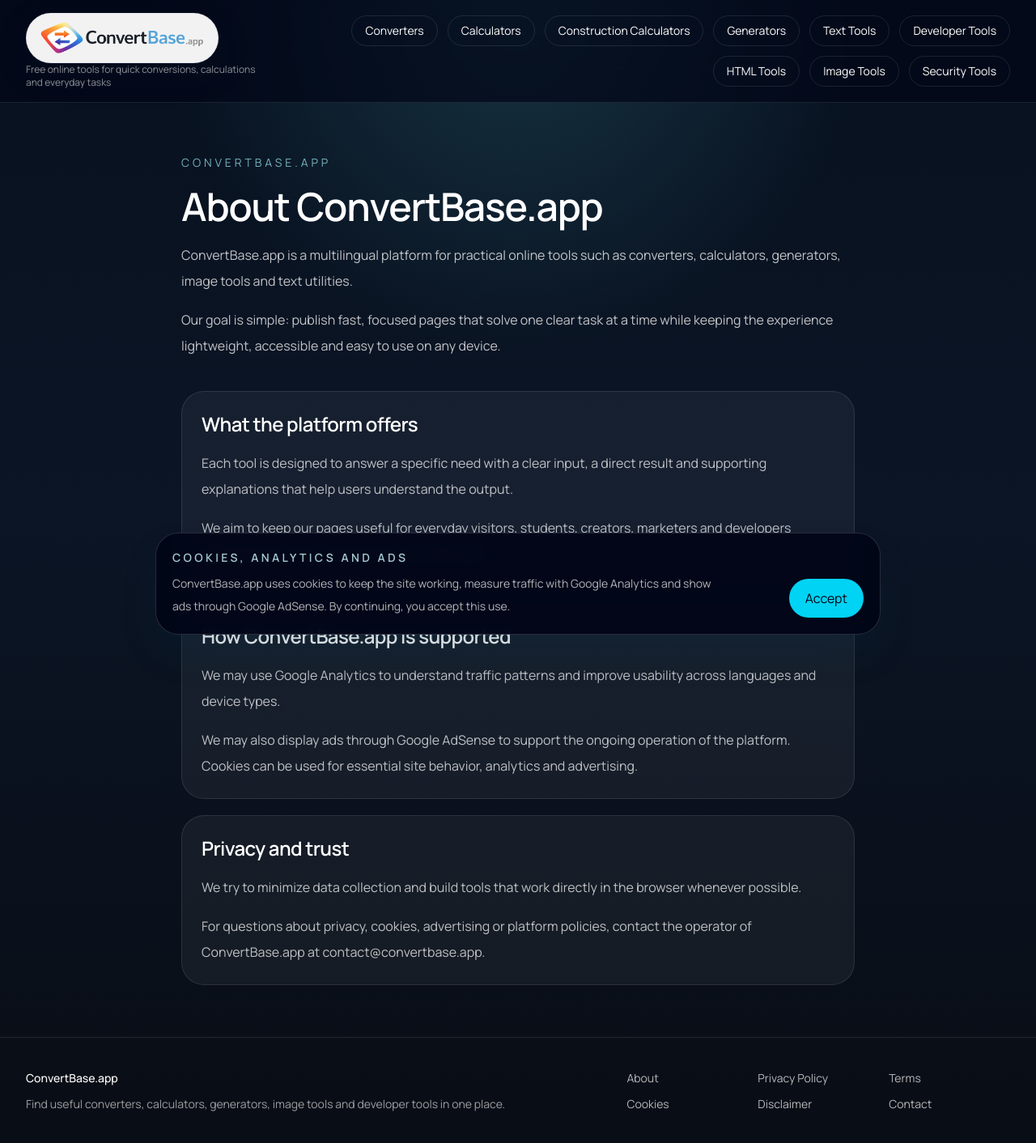
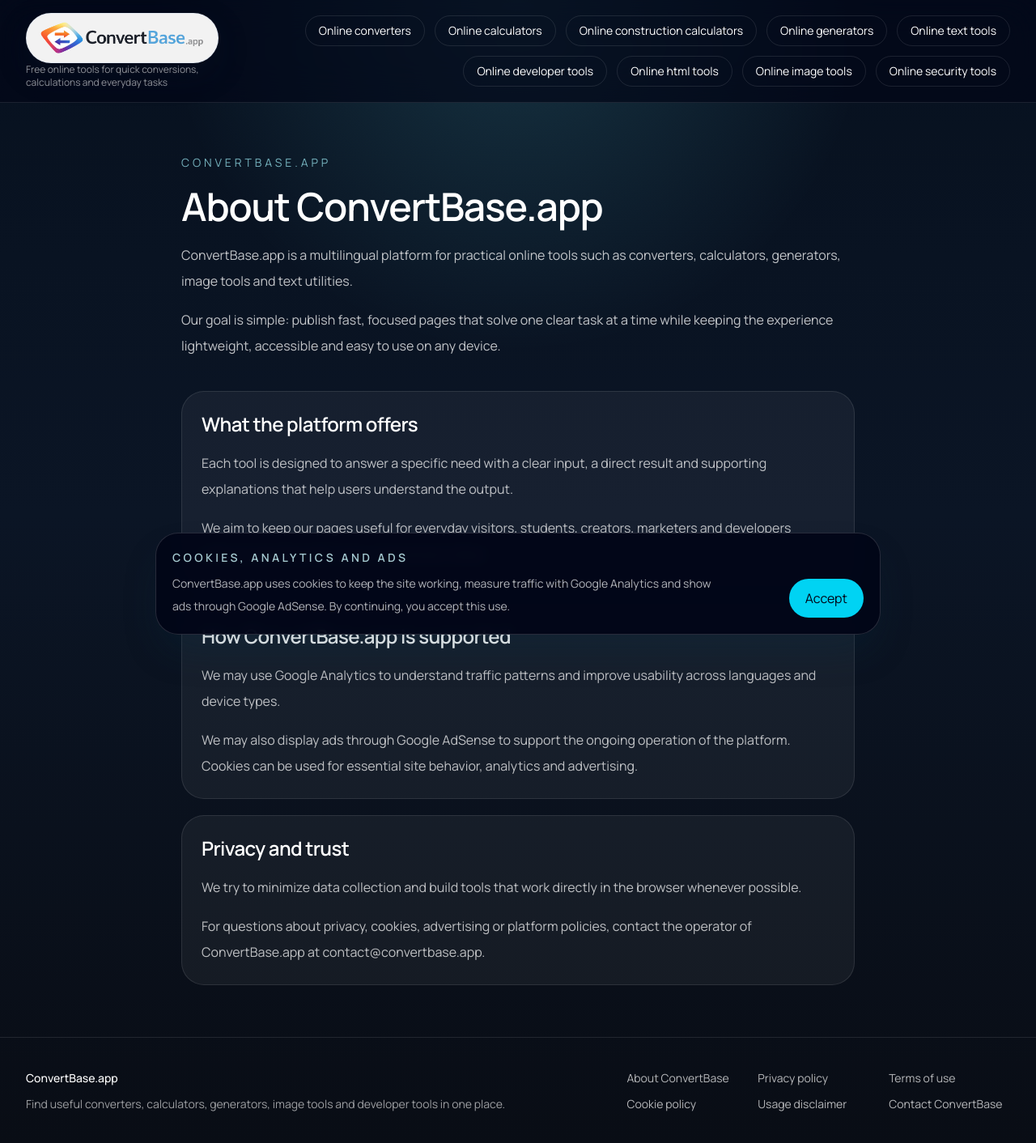
Before and after one commit to pacel1/Tools, a Next.js app: page /en/about in a window 1280 px wide. Shown: the whole page at 81% size. Built offline with nearby package versions, Linux system fonts and the light colour scheme; no server answers.

Commit message:
Polish SEO audit signals

```diff
--- a/src/app/[locale]/[category]/page.tsx
+++ b/src/app/[locale]/[category]/page.tsx
@@ -4,13 +4,14 @@
 import { ToolCard } from "@/components/marketing/tool-card";
 import { categoryCatalog } from "@/data/categories/catalog";
 import { locales, type Locale, type ToolCategory } from "@/lib/constants";
-import { getSiteName } from "@/lib/env";
+import { getSiteUrl } from "@/lib/env";
 import {
   buildCategoryCanonical,
   buildCategoryStructuredData
 } from "@/lib/seo/category-hub";
 import { normalizeMetaDescription } from "@/lib/seo/meta-description";
 import { normalizeMetaTitle } from "@/lib/seo/meta-title";
+import { buildSocialMetadata } from "@/lib/seo/social";
 import { buildCategoryAlternates } from "@/lib/seo/tool-metadata";
 import { getActiveCategories } from "@/lib/tools/categories";
 import {
@@ -142,6 +143,29 @@
   }
 } as const;
 
+const metaDescriptionFillers = {
+  en: {
+    base: "Includes practical browser tools for quick formatting, conversion and everyday workflows.",
+    tasks: "Key tasks"
+  },
+  pl: {
+    base: "Obejmuje praktyczne narzedzia online do szybkiego formatowania, konwersji i codziennej pracy.",
+    tasks: "Wazne zadania"
+  },
+  es: {
+    base: "Incluye herramientas online para formatear, convertir y resolver tareas rapidas en el navegador.",
+    tasks: "Tareas clave"
+  },
+  de: {
+    base: "Enthaelt praktische Browser-Tools fuer Formatierung, Umrechnung und schnelle Alltagsaufgaben.",
+    tasks: "Wichtige Aufgaben"
+  },
+  fr: {
+    base: "Inclut des outils en ligne pour formater, convertir et traiter rapidement les taches courantes.",
+    tasks: "Taches cles"
+  }
+} as const;
+
 function buildToolLinks(locale: Locale, category: ToolCategory) {
   return getToolsByCategory(locale, category).map(({ definition, content }) => ({
     id: definition.id,
@@ -151,6 +175,32 @@
     category: definition.category,
     seoPriority: definition.seoPriority
   }));
+}
+
+function getTextLength(value: string) {
+  return Array.from(value).length;
+}
+
+function buildCategoryMetaDescription({
+  locale,
+  description,
+  featuredSearches
+}: {
+  locale: Locale;
+  description: string;
+  featuredSearches: string[];
+}) {
+  if (getTextLength(description) >= 120) {
+    return description;
+  }
+
+  const searches = featuredSearches.slice(0, 2).join(", ");
+  const filler = metaDescriptionFillers[locale];
+  const extension = searches
+    ? `${filler.base} ${filler.tasks}: ${searches}.`
+    : filler.base;
+
+  return `${description} ${extension}`;
 }
 
 function buildFallbackCategoryHubContent({
@@ -253,26 +303,24 @@
 
   const title = normalizeMetaTitle(hub?.title ?? meta.label[locale]);
   const description = normalizeMetaDescription(
-    hub?.description ?? meta.description[locale],
+    buildCategoryMetaDescription({
+      locale,
+      description: hub?.description ?? meta.description[locale],
+      featuredSearches: hub?.featuredSearches ?? []
+    }),
     title
   );
   const canonical = buildCategoryCanonical(locale, category);
 
   return {
+    metadataBase: new URL(getSiteUrl()),
     title,
     description,
     alternates: {
       canonical,
       ...buildCategoryAlternates(category)
     },
-    openGraph: {
-      title,
-      description,
-      url: canonical,
-      siteName: getSiteName(),
-      locale,
-      type: "website"
-    }
+    ...buildSocialMetadata({ title, description, url: canonical, locale })
   };
 }
 
@@ -332,16 +380,24 @@
           {hub.description}
         </p>
         <p className="mt-5 text-base leading-8 text-white/65">{hub.intro}</p>
-        <div className="mt-6 flex flex-wrap gap-3">
+        {hub.featuredSearches.length ? (
+          <p className="mt-5 text-base leading-8 text-white/70">
+            <strong className="font-semibold text-white">
+              {labels.featured}:
+            </strong>{" "}
+            {hub.featuredSearches.slice(0, 3).join(", ")}.
+          </p>
+        ) : null}
+        <ul className="mt-6 flex flex-wrap gap-3">
           {hub.featuredSearches.map((item) => (
-            <span
+            <li
               key={item}
               className="rounded-full border border-cyan-300/20 bg-cyan-300/10 px-4 py-2 text-sm text-cyan-50/90"
             >
               {item}
-            </span>
+            </li>
           ))}
-        </div>
+        </ul>
       </section>
 
       {featuredTools.length ? (
--- /dev/null
+++ b/src/app/[locale]/opengraph-image.tsx
@@ -0,0 +1,111 @@
+import { ImageResponse } from "next/og";
+import { locales, type Locale } from "@/lib/constants";
+import { getSiteName } from "@/lib/env";
+
+export const alt = "ConvertBase.app online tools";
+export const size = {
+  width: 1200,
+  height: 630
+};
+export const contentType = "image/png";
+
+const socialCopy = {
+  en: {
+    title: "Free online converters, calculators and quick tools",
+    subtitle: "Fast browser-based utilities for everyday work, study and technical tasks."
+  },
+  pl: {
+    title: "Darmowe konwertery, kalkulatory i szybkie narzedzia online",
+    subtitle: "Praktyczne narzedzia w przegladarce do pracy, nauki i codziennych zadan."
+  },
+  es: {
+    title: "Conversores, calculadoras y herramientas online gratis",
+    subtitle: "Utilidades rapidas en el navegador para tareas diarias, estudio y trabajo."
+  },
+  de: {
+    title: "Kostenlose Online-Umrechner, Rechner und schnelle Tools",
+    subtitle: "Browser-Tools fuer Arbeit, Studium und schnelle Alltagsaufgaben."
+  },
+  fr: {
+    title: "Convertisseurs, calculateurs et outils en ligne gratuits",
+    subtitle: "Des utilitaires rapides dans le navigateur pour le travail et les taches courantes."
+  }
+} as const;
+
+export function generateStaticParams() {
+  return locales.map((locale) => ({ locale }));
+}
+
+export default async function Image({
+  params
+}: {
+  params: Promise<{ locale: Locale }>;
+}) {
+  const { locale } = await params;
+  const copy = socialCopy[locale] ?? socialCopy.en;
+
+  return new ImageResponse(
+    (
+      <div
+        style={{
+          alignItems: "center",
+          background:
+            "linear-gradient(135deg, #07111f 0%, #10223a 46%, #0891b2 100%)",
+          color: "white",
+          display: "flex",
+          flexDirection: "column",
+          fontFamily: "Arial, sans-serif",
+          height: "100%",
+          justifyContent: "center",
+          padding: 72,
+          width: "100%"
+        }}
+      >
+        <div
+          style={{
+            border: "2px solid rgba(255,255,255,0.24)",
+            borderRadius: 36,
+            display: "flex",
+            flexDirection: "column",
+            gap: 28,
+            padding: 56,
+            width: "100%"
+          }}
+        >
+          <div
+            style={{
+              color: "#67e8f9",
+              fontSize: 34,
+              fontWeight: 700,
+              letterSpacing: 2,
+              textTransform: "uppercase"
+            }}
+          >
+            {getSiteName()}
+          </div>
+          <div
+            style={{
+              fontSize: 76,
+              fontWeight: 800,
+              lineHeight: 1.05,
+              maxWidth: 920
+            }}
+          >
+            {copy.title}
+          </div>
+          <div
+            style={{
+              color: "rgba(255,255,255,0.76)",
+              fontSize: 34,
+              lineHeight: 1.35,
+              maxWidth: 900
+            }}
+          >
+            {copy.subtitle}
+          </div>
+        </div>
+      </div>
+    ),
+    size
+  );
+}
--- a/src/components/layout/footer.tsx
+++ b/src/components/layout/footer.tsx
@@ -3,15 +3,61 @@
 import Link from "next/link";
 import type { Locale } from "@/lib/constants";
 
+const footerSeoLabels = {
+  en: {
+    about: "About ConvertBase",
+    privacy: "Privacy policy",
+    terms: "Terms of use",
+    cookies: "Cookie policy",
+    disclaimer: "Usage disclaimer",
+    contact: "Contact ConvertBase"
+  },
+  pl: {
+    about: "O ConvertBase",
+    privacy: "Polityka prywatnosci",
+    terms: "Regulamin ConvertBase",
+    cookies: "Polityka cookies",
+    disclaimer: "Zastrzezenie uzytkowania",
+    contact: "Kontakt z ConvertBase"
+  },
+  es: {
+    about: "Sobre ConvertBase",
+    privacy: "Politica de privacidad",
+    terms: "Terminos de uso",
+    cookies: "Politica de cookies",
+    disclaimer: "Aviso de uso",
+    contact: "Contacto ConvertBase"
+  },
+  de: {
+    about: "Uber ConvertBase",
+    privacy: "Datenschutzerklaerung",
+    terms: "Nutzungsbedingungen",
+    cookies: "Cookie-Richtlinie",
+    disclaimer: "Nutzungshinweis",
+    contact: "Kontakt ConvertBase"
+  },
+  fr: {
+    about: "A propos de ConvertBase",
+    privacy: "Politique de confidentialite",
+    terms: "Conditions d'utilisation",
+    cookies: "Politique de cookies",
+    disclaimer: "Avertissement d'utilisation",
+    contact: "Contact ConvertBase"
+  }
+} as const;
+
 export async function Footer({ locale }: { locale: Locale }) {
   const t = await getTranslations({ locale, namespace: "common" });
   const links = [
-    { href: `/${locale}/about`, label: t("footerLinks.about") },
-    { href: `/${locale}/privacy`, label: t("footerLinks.privacy") },
-    { href: `/${locale}/terms`, label: t("footerLinks.terms") },
-    { href: `/${locale}/cookies`, label: t("footerLinks.cookies") },
-    { href: `/${locale}/disclaimer`, label: t("footerLinks.disclaimer") },
-    { href: `/${locale}/contact`, label: t("footerLinks.contact") }
+    { href: `/${locale}/about`, label: footerSeoLabels[locale].about },
+    { href: `/${locale}/privacy`, label: footerSeoLabels[locale].privacy },
+    { href: `/${locale}/terms`, label: footerSeoLabels[locale].terms },
+    { href: `/${locale}/cookies`, label: footerSeoLabels[locale].cookies },
+    {
+      href: `/${locale}/disclaimer`,
+      label: footerSeoLabels[locale].disclaimer
+    },
+    { href: `/${locale}/contact`, label: footerSeoLabels[locale].contact }
   ];
 
   return (
--- a/src/components/layout/site-shell.tsx
+++ b/src/components/layout/site-shell.tsx
@@ -1,6 +1,5 @@
 import type { ReactNode } from "react";
 import type { Route } from "next";
-import Image from "next/image";
 import Link from "next/link";
 import { getTranslations } from "next-intl/server";
 import { categoryCatalog } from "@/data/categories/catalog";
@@ -8,6 +7,18 @@
 import { Footer } from "@/components/layout/footer";
 import type { Locale } from "@/lib/constants";
 import { getActiveCategories } from "@/lib/tools/categories";
+
+function buildCategoryAnchorLabel(locale: Locale, label: string) {
+  if (locale === "en") {
+    return `Online ${label.toLowerCase()}`;
+  }
+
+  if (locale === "fr") {
+    return `${label} en ligne`;
+  }
+
+  return `${label} online`;
+}
 
 export async function SiteShell({
   children,
@@ -18,6 +29,7 @@
 }) {
   const t = await getTranslations({ locale, namespace: "common" });
   const categories = getActiveCategories(locale);
+  const siteName = t("siteName");
 
   return (
     <div className="min-h-screen bg-[radial-gradient(circle_at_top,_rgba(103,232,249,0.16),_transparent_28%),linear-gradient(180deg,_#07111f_0%,_#0b1525_45%,_#090d15_100%)] text-white">
@@ -26,28 +38,24 @@
           <Link
             href={`/${locale}` as Route}
             className="flex items-center gap-3"
-            aria-label={t("siteName")}
+            aria-label={siteName}
           >
-            <Image
-              src="/favicon-32x32.png"
-              alt={t("siteName")}
-              width={40}
-              height={40}
-              priority
-              className="h-10 w-10 rounded-2xl bg-white/95 object-contain p-1.5 shadow-[0_10px_30px_rgba(15,23,42,0.28)] md:hidden"
-            />
-            <div className="hidden md:flex md:flex-col">
-              <div className="inline-flex w-fit rounded-full border border-slate-200/80 bg-white/95 px-4 py-2 shadow-[0_14px_38px_rgba(15,23,42,0.24)]">
-                <Image
-                  src="/logo-wordmark.png"
-                  alt={t("siteName")}
-                  width={787}
-                  height={170}
-                  priority
-                  className="h-10 w-auto max-w-[220px] object-contain lg:h-11 lg:max-w-[260px]"
-                />
+            <div className="flex flex-col">
+              <div className="inline-flex w-fit rounded-2xl bg-white/95 p-1.5 shadow-[0_10px_30px_rgba(15,23,42,0.28)] md:rounded-full md:border md:border-slate-200/80 md:px-4 md:py-2 md:shadow-[0_14px_38px_rgba(15,23,42,0.24)]">
+                <picture>
+                  <source media="(min-width: 768px)" srcSet="/logo-wordmark.png" />
+                  <img
+                    src="/favicon-32x32.png"
+                    alt={`${siteName} online tools`}
+                    width={787}
+                    height={170}
+                    className="h-7 w-7 object-contain md:h-10 md:w-auto md:max-w-[220px] lg:h-11 lg:max-w-[260px]"
+                  />
+                </picture>
               </div>
-              <p className="text-xs text-white/55">{t("siteTagline")}</p>
+              <p className="hidden text-xs text-white/55 md:block">
+                {t("siteTagline")}
+              </p>
             </div>
           </Link>
 
@@ -58,7 +66,10 @@
                 href={`/${locale}/${category}` as Route}
                 className="rounded-full border border-white/10 px-4 py-2 text-sm text-white/70 transition hover:border-cyan-300/40 hover:text-white"
               >
-                {categoryCatalog[category].label[locale]}
+                {buildCategoryAnchorLabel(
+                  locale,
+                  categoryCatalog[category].label[locale]
+                )}
               </Link>
             ))}
           </nav>
--- a/src/lib/pages/legal-content.ts
+++ b/src/lib/pages/legal-content.ts
@@ -4,10 +4,11 @@
 import type { Metadata } from "next";
 import { z } from "zod";
 import { locales, type Locale } from "@/lib/constants";
-import { getSiteName, getSiteUrl } from "@/lib/env";
+import { getSiteUrl } from "@/lib/env";
 import { buildLanguageAlternates } from "@/lib/seo/alternates";
 import { normalizeMetaDescription } from "@/lib/seo/meta-description";
 import { normalizeMetaTitle } from "@/lib/seo/meta-title";
+import { buildSocialMetadata } from "@/lib/seo/social";
 import {
   legalPageKeys,
   noindexLegalPageKeys,
@@ -65,6 +66,7 @@
   const title = normalizeMetaTitle(page.metaTitle, { reserveSiteName: false });
 
   return {
+    metadataBase: new URL(getSiteUrl()),
     title: {
       absolute: title
     },
@@ -85,13 +87,11 @@
         buildLegalPageHref(entryLocale, pageKey)
       )
     },
-    openGraph: {
+    ...buildSocialMetadata({
       title,
       description,
       url: canonical,
-      siteName: getSiteName(),
-      locale,
-      type: "website"
-    }
+      locale
+    })
   };
 }
--- /dev/null
+++ b/src/lib/seo/social.ts
@@ -0,0 +1,52 @@
+import type { Metadata } from "next";
+import { getSiteName, getSiteUrl } from "@/lib/env";
+
+const socialImageWidth = 1200;
+const socialImageHeight = 630;
+
+export function getSocialImageUrl(locale: string) {
+  return `${getSiteUrl()}/${locale}/opengraph-image`;
+}
+
+export function getSocialImageAlt() {
+  return `${getSiteName()} online tools`;
+}
+
+export function buildSocialMetadata({
+  title,
+  description,
+  url,
+  locale,
+  type = "website"
+}: {
+  title: string;
+  description: string;
+  url: string;
+  locale: string;
+  type?: "website" | "article";
+}): Pick<Metadata, "openGraph" | "twitter"> {
+  const image = {
+    url: new URL(getSocialImageUrl(locale)),
+    width: socialImageWidth,
+    height: socialImageHeight,
+    alt: getSocialImageAlt()
+  };
+
+  return {
+    openGraph: {
+      title,
+      description,
+      url,
+      siteName: getSiteName(),
+      locale,
+      type,
+      images: [image]
+    },
+    twitter: {
+      card: "summary_large_image",
+      title,
+      description,
+      images: [image]
+    }
+  };
+}
--- a/src/lib/seo/tool-metadata.ts
+++ b/src/lib/seo/tool-metadata.ts
@@ -1,9 +1,10 @@
 import type { Metadata } from "next";
 import type { Locale } from "@/lib/constants";
-import { getSiteName, getSiteUrl } from "@/lib/env";
+import { getSiteUrl } from "@/lib/env";
 import { buildLanguageAlternates } from "@/lib/seo/alternates";
 import { normalizeMetaDescription } from "@/lib/seo/meta-description";
 import { normalizeMetaTitle } from "@/lib/seo/meta-title";
+import { buildSocialMetadata } from "@/lib/seo/social";
 import { buildToolHref } from "@/lib/tools/internal-linking";
 import { getContentById, getDefinitionById } from "@/lib/tools/registry";
 
@@ -45,6 +46,7 @@
   const title = normalizeMetaTitle(content.metaTitle ?? content.seo.title);
 
   return {
+    metadataBase: new URL(getSiteUrl()),
     title,
     description,
     keywords: content.seo.keywords,
@@ -52,14 +54,7 @@
       canonical,
       ...buildAlternates(toolId)
     },
-    openGraph: {
-      title,
-      description,
-      url: canonical,
-      siteName: getSiteName(),
-      locale,
-      type: "website"
-    }
+    ...buildSocialMetadata({ title, description, url: canonical, locale })
   };
 }
 
--- a/src/lib/tools/storage-hub-page.tsx
+++ b/src/lib/tools/storage-hub-page.tsx
@@ -2,10 +2,11 @@
 import { Breadcrumbs } from "@/components/layout/breadcrumbs";
 import { ToolCard } from "@/components/marketing/tool-card";
 import type { Locale } from "@/lib/constants";
-import { getSiteName, getSiteUrl } from "@/lib/env";
+import { getSiteUrl } from "@/lib/env";
 import { buildLanguageAlternates } from "@/lib/seo/alternates";
 import { normalizeMetaDescription } from "@/lib/seo/meta-description";
 import { buildTitledPageTitle, normalizeMetaTitle } from "@/lib/seo/meta-title";
+import { buildSocialMetadata } from "@/lib/seo/social";
 import { buildStorageHubHref, getStorageHubContent } from "@/lib/tools/discovery";
 import { getToolsForLocale } from "@/lib/tools/registry";
 
@@ -25,20 +26,19 @@
   const title = normalizeMetaTitle(content.metaTitle);
 
   return {
+    metadataBase: new URL(getSiteUrl()),
     title,
     description,
     alternates: {
       canonical,
       ...buildLanguageAlternates((entryLocale) => buildStorageHubHref(entryLocale))
     },
-    openGraph: {
+    ...buildSocialMetadata({
       title: buildTitledPageTitle(title),
       description,
       url: canonical,
-      siteName: getSiteName(),
-      locale,
-      type: "website"
-    }
+      locale
+    })
   };
 }
 
@@ -124,16 +124,27 @@
         </h1>
         <p className="mt-4 text-lg leading-8 text-white/70">{content.description}</p>
         <p className="mt-5 text-base leading-8 text-white/65">{content.intro}</p>
-        <div className="mt-6 flex flex-wrap gap-3">
+        <p className="mt-5 text-base leading-8 text-white/70">
+          <strong className="font-semibold text-white">
+            {locale === "pl"
+              ? "Popularne zapytania"
+              : locale === "de"
+                ? "Wichtige Suchanfragen"
+                : "Popular searches"}
+            :
+          </strong>{" "}
+          {content.featuredSearches.slice(0, 3).join(", ")}.
+        </p>
+        <ul className="mt-6 flex flex-wrap gap-3">
           {content.featuredSearches.map((item) => (
-            <span
+            <li
               key={item}
               className="rounded-full border border-cyan-300/20 bg-cyan-300/10 px-4 py-2 text-sm text-cyan-50/90"
             >
               {item}
-            </span>
+            </li>
           ))}
-        </div>
+        </ul>
       </section>
 
       <section className="space-y-4">
```
Also changed, not shown: src/app/(root)/layout.tsx (+7 -0 lines), src/app/[locale]/layout.tsx (+8 -1 lines), src/lib/pages/home-page-metadata.ts (+6 -6 lines), 1 other file (tests, documents, lock files or other folders).
